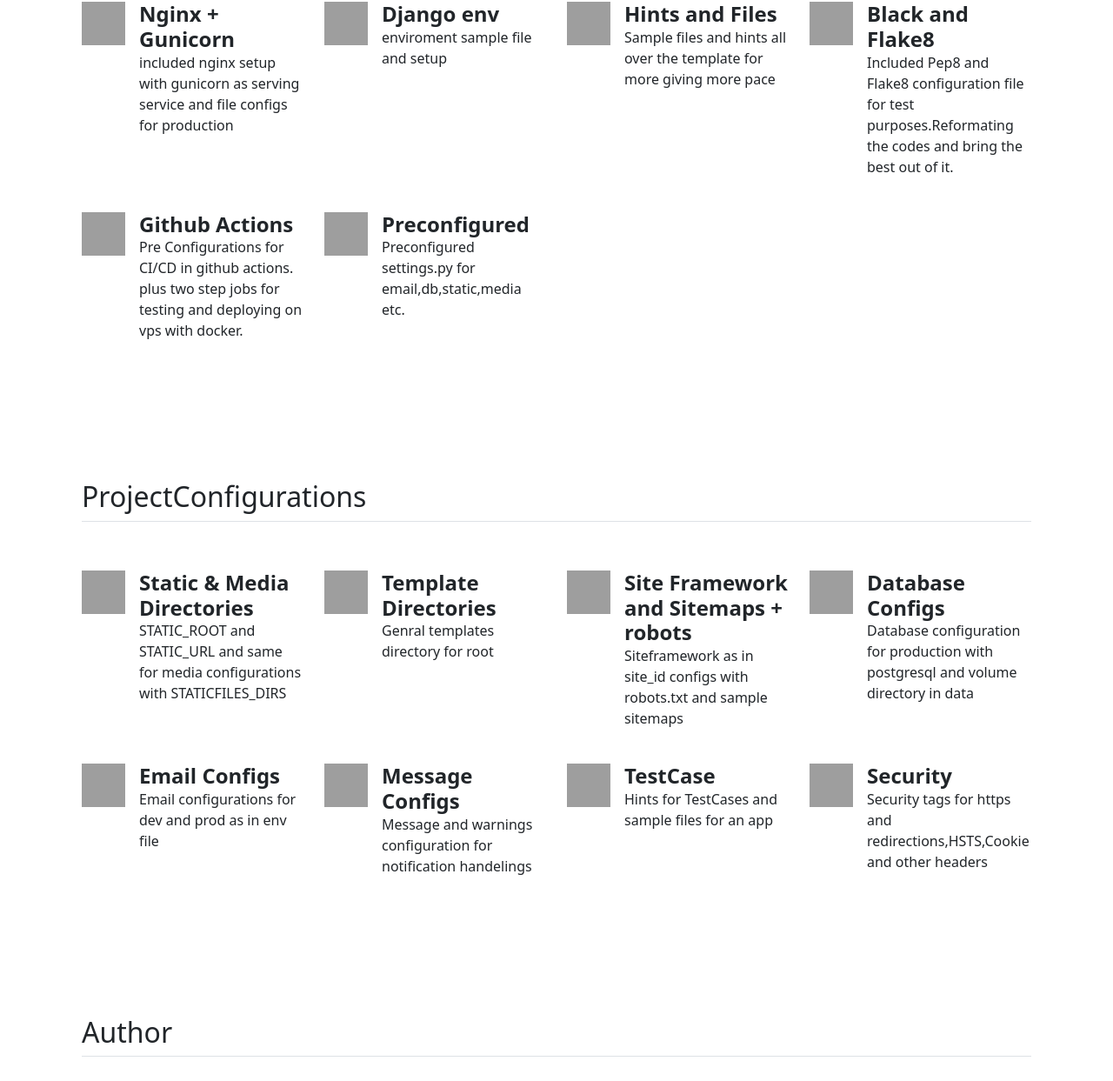
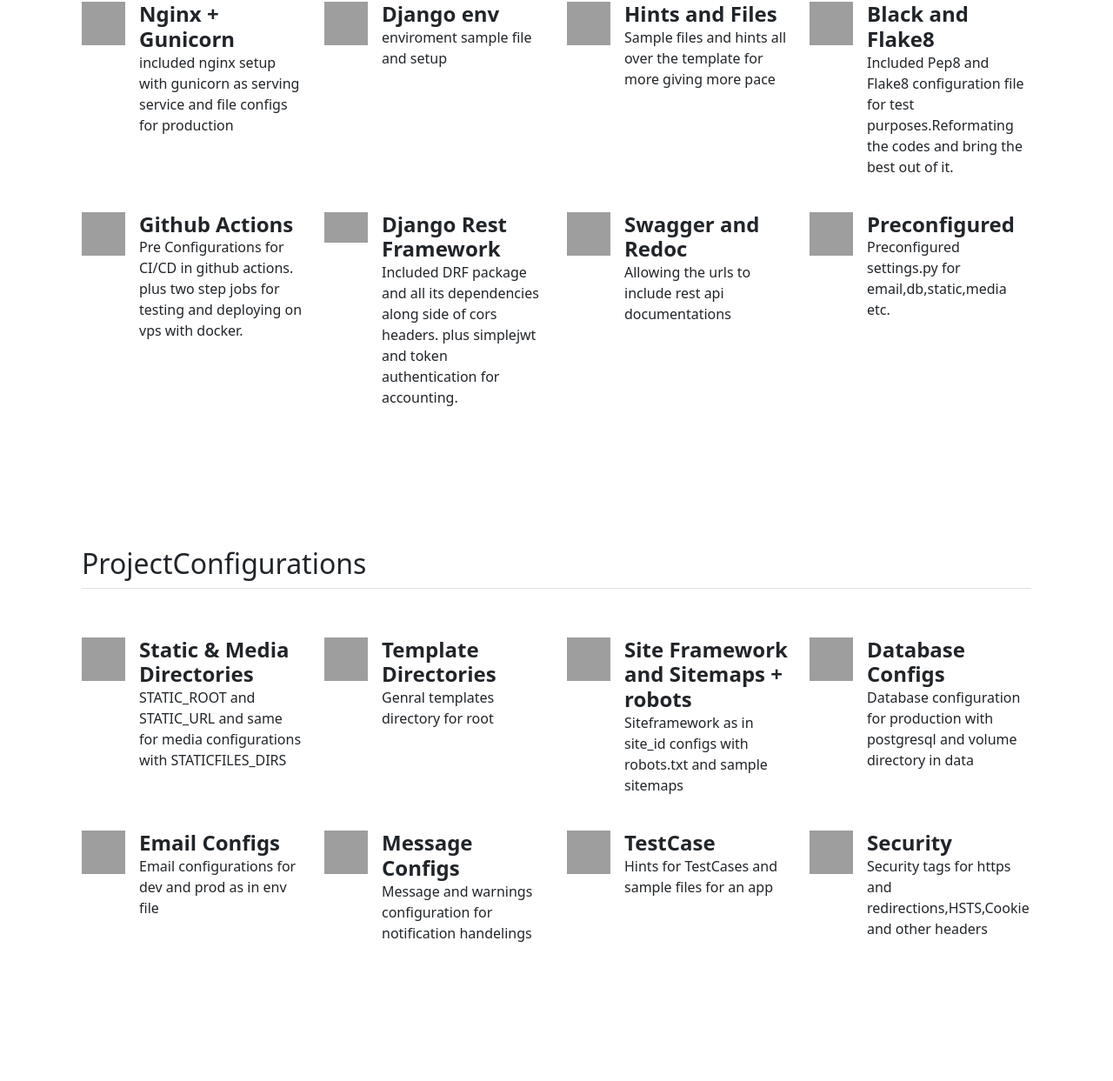
Before and after one commit to AliBigdeli/Ultimate-Django3.2-Template, a Django app: template core/templates/website/index.html in a window 1280 px wide. Shown: the part 439-1682 px from the top of the page at 87% size. Run offline with Django 3.2, Linux system fonts and the light colour scheme; the template is opened without the code that fills it, so the values that code supplies are empty; grey boxes are pictures that could not be loaded.

Commit message:
updated documentation

```diff
--- a/core/templates/website/index.html
+++ b/core/templates/website/index.html
@@ -96,6 +96,25 @@
                 <h4 class="fw-bold mb-0">Github Actions</h4>
                 <p>Pre Configurations for CI/CD in github actions. plus two step jobs for testing and deploying on vps
                     with docker.
+                </p>
+            </div>
+        </div>
+        <div class="col d-flex align-items-start">
+            <img class="bi text-muted flex-shrink-0 me-3 logo"
+                src="https://www.django-rest-framework.org/img/logo.png" width="50" height="35">
+            <div>
+                <h4 class="fw-bold mb-0">Django Rest Framework</h4>
+                <p>Included DRF package and all its dependencies along side of cors headers. plus simplejwt and token authentication for accounting.
+                </p>
+            </div>
+        </div>
+
+        <div class="col d-flex align-items-start">
+            <img class="bi text-muted flex-shrink-0 me-3 logo"
+                src="https://miro.medium.com/max/300/1*2DKX6fd0wlVbbjff_noWHg.png" width="50" height="50">
+            <div>
+                <h4 class="fw-bold mb-0">Swagger and Redoc</h4>
+                <p>Allowing the urls to include rest api documentations
                 </p>
             </div>
         </div>
```
Also changed, not shown: README.md.
